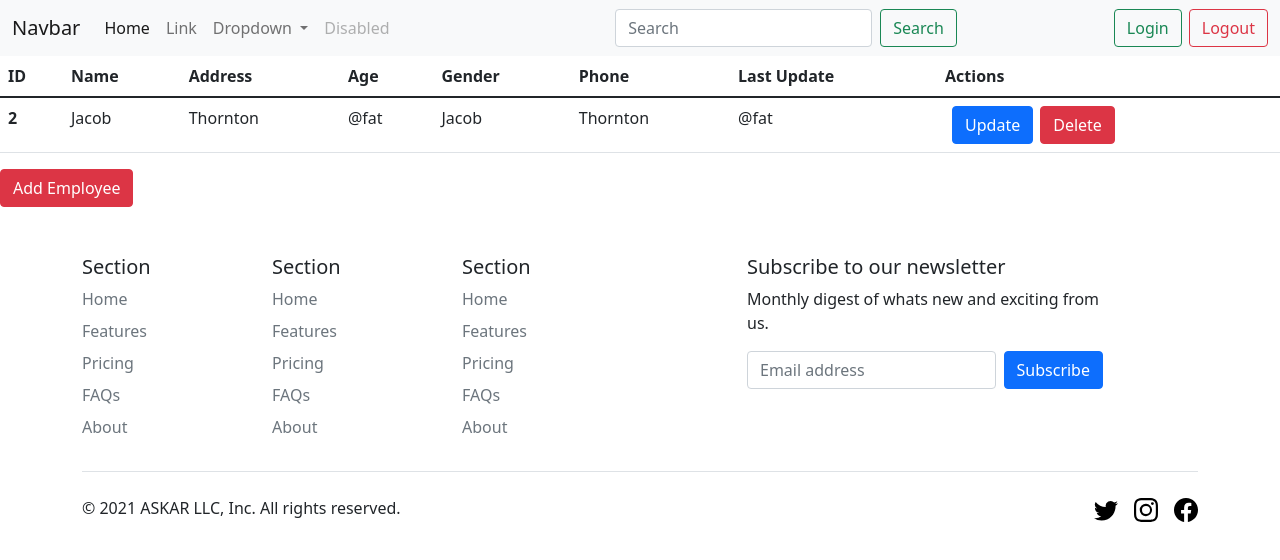
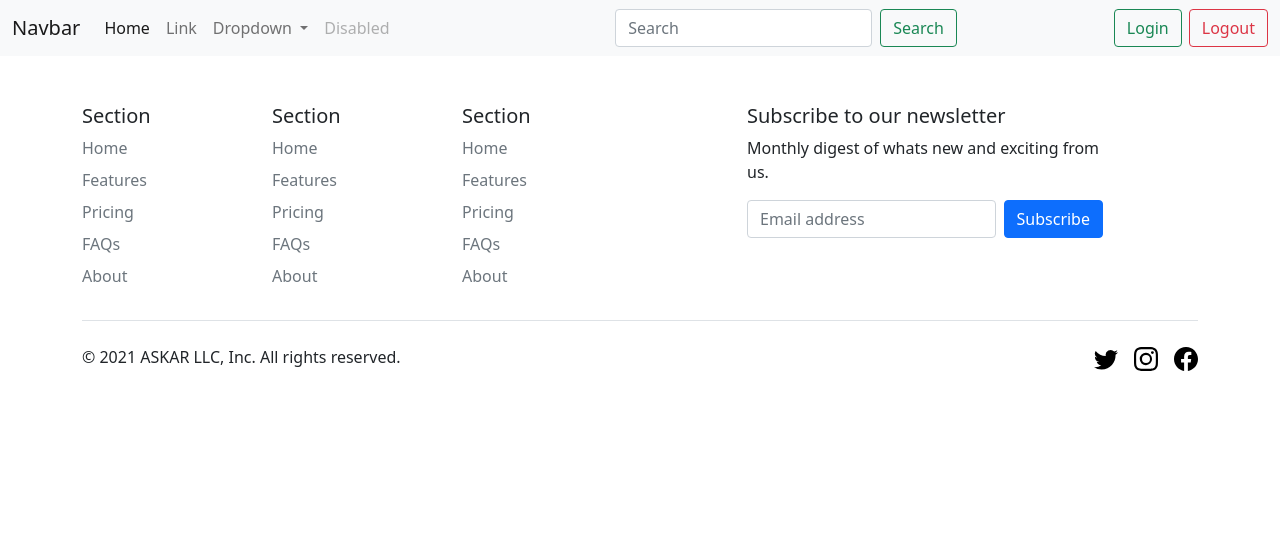
Before and after one commit to hassanemad15697/Employee-System, an Angular app in the folder FrontEnd/: page / in a window 1280 px wide. Shown: the top 560 px of the page. Built offline with nearby package versions, Linux system fonts and the light colour scheme.

Commit message:
adding routes to change componenets by links

```diff
--- a/FrontEnd/src/app/app.component.html
+++ b/FrontEnd/src/app/app.component.html
@@ -1,3 +1,3 @@
 <app-header></app-header>
-<app-employee-content></app-employee-content>
+<router-outlet></router-outlet>
 <app-footer></app-footer>
```
Also changed, not shown: FrontEnd/src/app/app.module.ts (+10 -1 lines).
